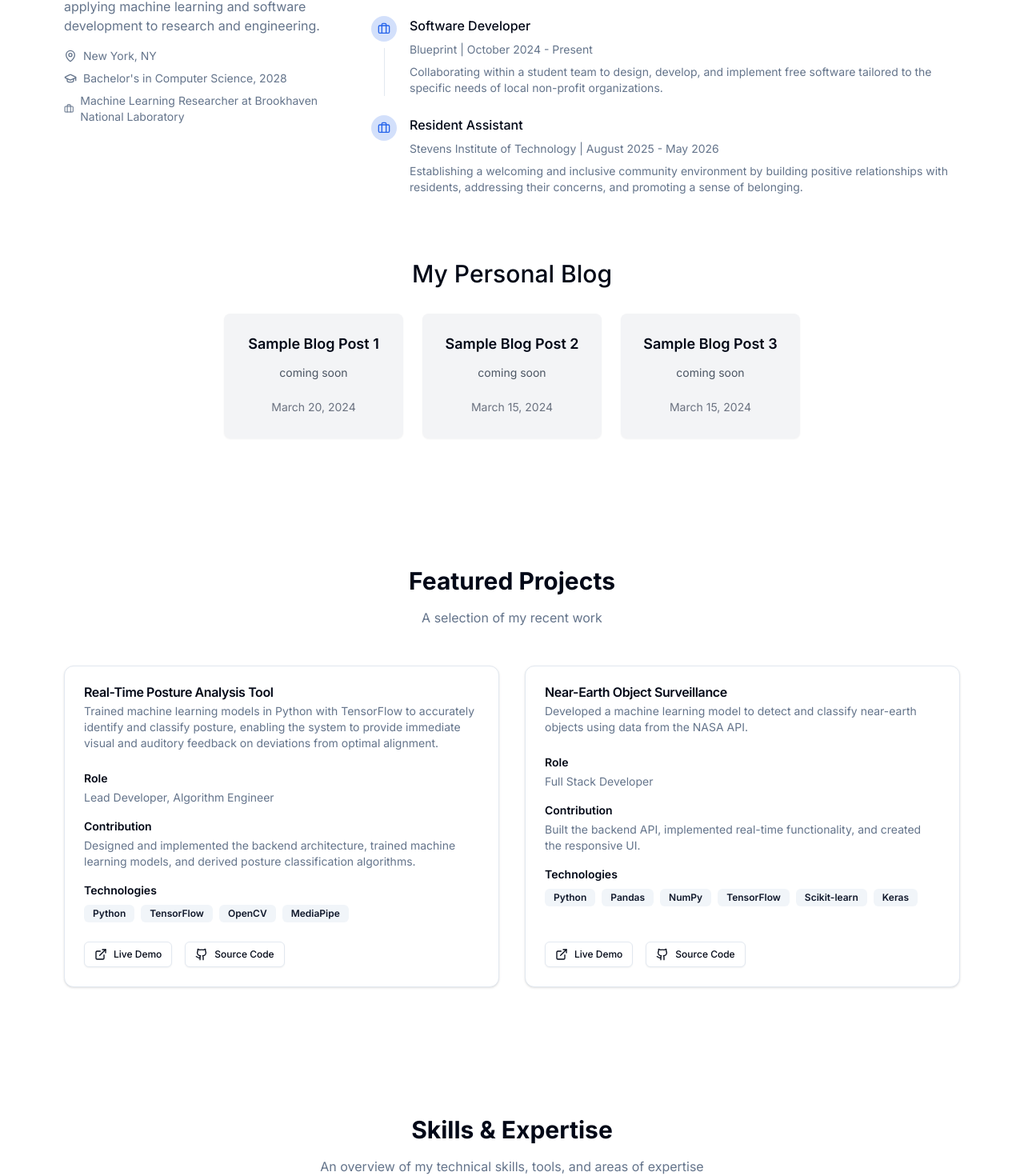
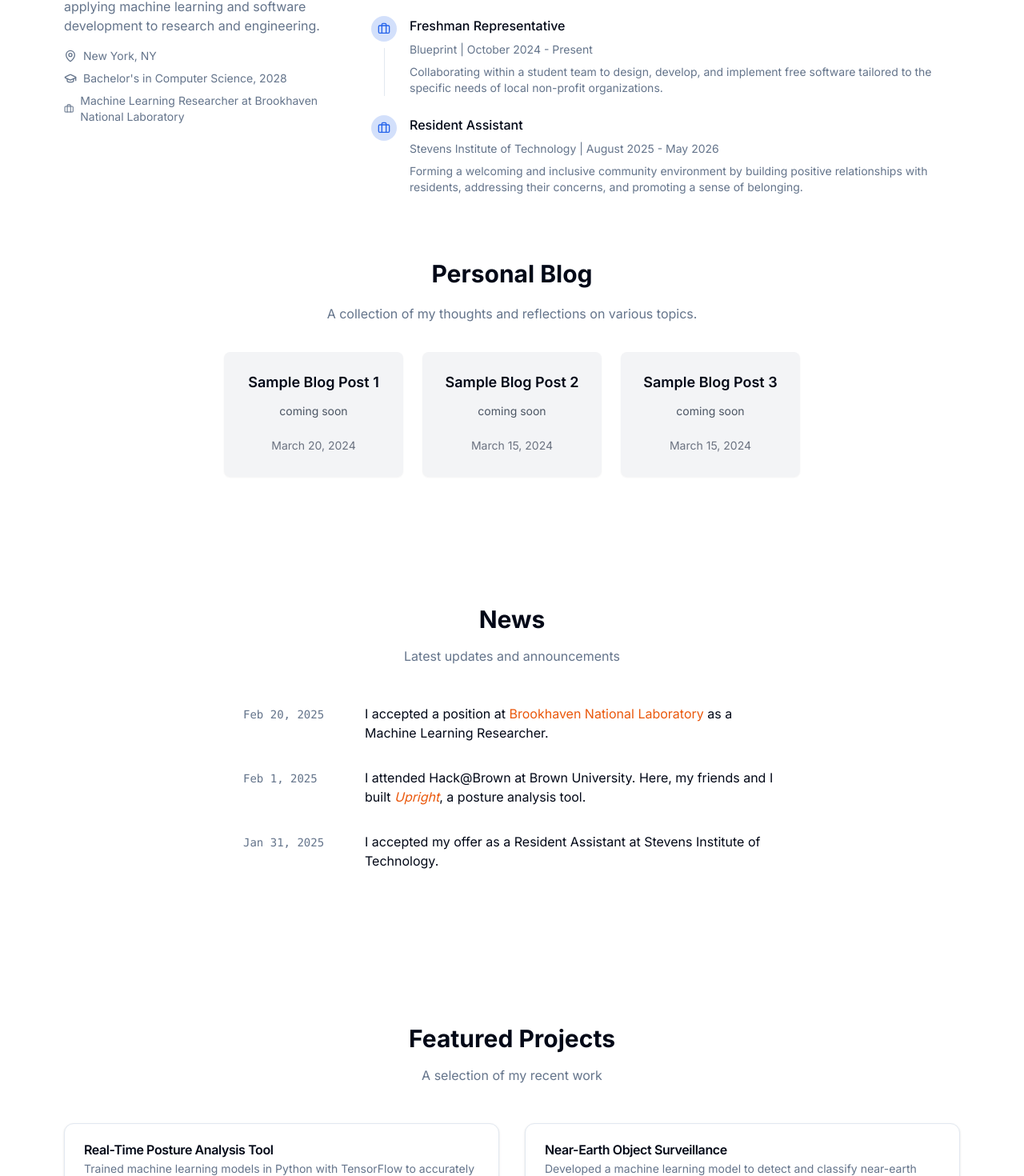
Before and after one commit to emicscs/portfolio, a Next.js app: page / in a window 1280 px wide. Shown: the part 1277-2747 px from the top of the page at 80% size. Built offline with nearby package versions, Linux system fonts and the light colour scheme.

Commit message:
changed some text, added news, removed skills

```diff
--- a/app/layout.tsx
+++ b/app/layout.tsx
@@ -11,7 +11,7 @@ export const metadata: Metadata = {
   title: "Emilio Cardillo-Schrader",
   description: "Emilio Cardillo-Schrader's personal website",
   icons: {
-    icon: '/emiLogo.webp',
+    icon: '/emiLogo.ico',
     apple: [
       { url: '/emiLogo.webp' },
       { url: '/emiLogo.webp', sizes: '180x180', type: 'image/webp' },
--- a/app/page.tsx
+++ b/app/page.tsx
@@ -1,11 +1,11 @@
 import { HeroSection } from "@/components/hero-section"
-import { SkillsSection } from "@/components/skills-section"
 import { ProjectsSection } from "@/components/projects-section"
 import { AboutSection } from "@/components/about-section"
 import { ContactSection } from "@/components/contact-section"
 import { ThemeProvider } from "@/components/theme-provider"
 import { ThemeToggle } from "@/components/theme-toggle"
 import BlogSection from "@/components/blog-section"
+import { NewsSection } from "@/components/news-section"
 import Image from "next/image"
 
 export default function Home() {
@@ -36,11 +36,11 @@ export default function Home() {
               <a href="#blog" className="transition-colors hover:text-primary">
                 Blog
               </a>
+              <a href="#news" className="transition-colors hover:text-primary">
+                News
+              </a>
               <a href="#projects" className="transition-colors hover:text-primary">
                 Projects
-              </a>
-              <a href="#skills" className="transition-colors hover:text-primary">
-                Skills
               </a>
               <a href="#contact" className="transition-colors hover:text-primary">
                 Contact
@@ -55,8 +55,8 @@ export default function Home() {
           <HeroSection />
           <AboutSection />
           <BlogSection />
+          <NewsSection />
           <ProjectsSection />
-          <SkillsSection />
           <ContactSection />
         </main>
         <footer className="border-t py-6 md:py-0">
--- a/components/about-section.tsx
+++ b/components/about-section.tsx
@@ -16,7 +16,7 @@ const experiences = [
       "Designing deep learning architectures optimized for processing spatiotemporal data, focusing on improving the accuracy and efficiency of scientific insights derived from data.",
   },
   {
-    title: "Software Developer",
+    title: "Freshman Representative",
     company: "Blueprint",
     period: "October 2024 - Present",
     description:
@@ -27,7 +27,7 @@ const experiences = [
     company: "Stevens Institute of Technology",
     period: "August 2025 - May 2026",
     description:
-      "Establishing a welcoming and inclusive community environment by building positive relationships with residents, addressing their concerns, and promoting a sense of belonging.",
+      "Forming a welcoming and inclusive community environment by building positive relationships with residents, addressing their concerns, and promoting a sense of belonging.",
   },
 ]
 
@@ -126,8 +126,7 @@ export function AboutSection() {
                   When I am not studying or working on problem sets (which has been rare lately 🥲), I am watching youtube videos and reading literature pertaining to neural networks, game theory, and reinforcement learning. Or, I am working on 🔥 projects with my friends!
                 </p>
                 <p>
-                  Away from the monitor in my dorm room, you can find me hiking through the mountains, playing basketball at the gym, or
-                  reading philosophy in the park. I love exploring and learning new things about technology and the world.
+                  Away from my laptop, you can find me playing basketball at the gym, hiking through the mountains, or reading philosophy in the park. I love exploring and learning new things about technology and the world.
                 </p>
               </CardContent>
             </Card>
--- a/components/blog-section.tsx
+++ b/components/blog-section.tsx
@@ -47,7 +47,10 @@ export default function BlogSection() {
       transition={{ delay: 0.175 }}
       id="blog"
     >
-      <SectionHeading>My Personal Blog</SectionHeading>
+      <h2 className="text-3xl font-bold mb-4">Personal Blog</h2>
+      <p className="text-muted-foreground max-w-2xl mx-auto">
+        A collection of my thoughts and reflections on various topics.
+      </p>
       <div className="grid grid-cols-1 md:grid-cols-2 lg:grid-cols-3 gap-6 mt-8">
         {blogPosts.map((post, index) => (
           <motion.div
--- /dev/null
+++ b/components/news-section.tsx
@@ -0,0 +1,67 @@
+"use client";
+
+import { motion } from "framer-motion";
+import SectionHeading from "@/components/section-heading";
+import { useSectionInView } from "@/lib/hooks";
+
+const newsItems = [
+  {
+    date: "Feb 20, 2025",
+    content: <>I accepted a position at <a href="https://www.bnl.gov/world/" className="text-orange-600 hover:text-orange-300 transition-colors">Brookhaven National Laboratory</a> as a Machine Learning Researcher.</>,
+  },
+  {
+    date: "Feb 1, 2025",
+    content: <>I attended Hack@Brown at Brown University. Here, my friends and I built <a href="#projects" className="italic text-orange-600 hover:text-orange-300 transition-colors">Upright</a>, a posture analysis tool.</>,
+  },
+  {
+    date: "Jan 31, 2025",
+    content: "I accepted my offer as a Resident Assistant at Stevens Institute of Technology.",
+  },
+
+
+];
+
+export function NewsSection() {
+  const { ref } = useSectionInView("News");
+
+  return (
+    <section id="news" className="py-20">
+      <div className="container">
+        <motion.div
+          initial={{ opacity: 0, y: 20 }}
+          whileInView={{ opacity: 1, y: 0 }}
+          viewport={{ once: true }}
+          transition={{ duration: 0.5 }}
+          className="text-center mb-12"
+        >
+          <h2 className="text-3xl font-bold mb-4">News</h2>
+          <p className="text-muted-foreground max-w-2xl mx-auto">
+            Latest updates and announcements
+          </p>
+        </motion.div>
+
+        <div className="max-w-2xl mx-auto">
+          {newsItems.map((item, index) => (
+            <motion.div
+              key={index}
+              initial={{ opacity: 0, y: 20 }}
+              whileInView={{ opacity: 1, y: 0 }}
+              viewport={{ once: true }}
+              transition={{ duration: 0.5, delay: index * 0.1 }}
+              className="flex gap-6 mb-8"
+            >
+              <div className="w-32 flex-shrink-0">
+                <span className="text-sm font-mono text-muted-foreground">
+                  {item.date}
+                </span>
+              </div>
+              <div className="flex-1">
+                <p className="text-base">{item.content}</p>
+              </div>
+            </motion.div>
+          ))}
+        </div>
+      </div>
+    </section>
+  );
+}
--- a/components/projects-section.tsx
+++ b/components/projects-section.tsx
@@ -16,19 +16,19 @@ const projects = [
     technologies: ["Python", "TensorFlow", "OpenCV", "MediaPipe"],
     liveUrl: "#",
     githubUrl: "https://github.com/joshheng12/Upright",
-    role: "Lead Developer, Algorithm Engineer",
+    role: "Lead Developer",
     contribution:
-      "Designed and implemented the backend architecture, trained machine learning models, and derived posture classification algorithms.",
+      "Designed and implemented backend architecture, trained proprietary convolutional neural networks, and derived posture classification algorithms.",
   },
   {
     title: "Near-Earth Object Surveillance",
     description:
       "Developed a machine learning model to detect and classify near-earth objects using data from the NASA API.",
-    technologies: ["Python", "Pandas", "NumPy", "TensorFlow", "Scikit-learn", "Keras"],
+    technologies: ["Python", "Pandas", "NumPy", "TensorFlow", "Matplotlib", "Colab"],
     liveUrl: "#",
     githubUrl: "#",
-    role: "Full Stack Developer",
-    contribution: "Built the backend API, implemented real-time functionality, and created the responsive UI.",
+    role: "Algorithm Engineer",
+    contribution: "Designed object detection and classification algorithms, cleaned and preprocessed data, and visualized results.",
   }
 ]
 
--- a/components/skills-section.tsx
+++ /dev/null
@@ -1,83 +0,0 @@
-"use client"
-
-import { motion } from "framer-motion"
-import { Code, Database, Layout, Server, Smartphone, Terminal, GitBranch, Figma, Users, Brain } from "lucide-react"
-
-import { Card, CardContent, CardHeader, CardTitle } from "@/components/ui/card"
-
-const skills = [
-  {
-    category: "Frontend",
-    icon: <Layout className="h-8 w-8 mb-2 text-primary" />,
-    items: ["Next.js", "TypeScript", "Tailwind CSS", "HTML/CSS"],
-  },
-  {
-    category: "Backend",
-    icon: <Server className="h-8 w-8 mb-2 text-primary" />,
-    items: ["Node.js", "Express", "REST APIs"],
-  },
-  {
-    category: "Design",
-    icon: <Figma className="h-8 w-8 mb-2 text-primary" />,
-    items: ["Figma", "UI/UX", "Responsive Design", "Wireframing", "Prototyping"],
-  },
-  {
-    category: "Programming",
-    icon: <Code className="h-8 w-8 mb-2 text-primary" />,
-    items: ["JavaScript", "TypeScript", "Python", "Haskell"],
-  },
-  {
-    category: "Learning",
-    icon: <Brain className="h-8 w-8 mb-2 text-primary" />,
-    items: ["Adaptability", "Research", "Curiosity"],
-  },
-]
-
-export function SkillsSection() {
-  return (
-    <section id="skills" className="py-20">
-      <div className="container">
-        <motion.div
-          initial={{ opacity: 0, y: 20 }}
-          whileInView={{ opacity: 1, y: 0 }}
-          viewport={{ once: true }}
-          transition={{ duration: 0.5 }}
-          className="text-center mb-12"
-        >
-          <h2 className="text-3xl font-bold mb-4">Skills & Expertise</h2>
-          <p className="text-muted-foreground max-w-2xl mx-auto">
-            An overview of my technical skills, tools, and areas of expertise
-          </p>
-        </motion.div>
-
-        <div className="grid grid-cols-1 md:grid-cols-2 lg:grid-cols-3 xl:grid-cols-5 gap-6">
-          {skills.map((skill, index) => (
-            <motion.div
-              key={skill.category}
-              initial={{ opacity: 0, y: 20 }}
-              whileInView={{ opacity: 1, y: 0 }}
-              viewport={{ once: true }}
-              transition={{ duration: 0.5, delay: index * 0.1 }}
-            >
-              <Card className="h-full">
-                <CardHeader className="text-center pb-2">
-                  <div className="flex justify-center">{skill.icon}</div>
-                  <CardTitle className="text-xl">{skill.category}</CardTitle>
-                </CardHeader>
-                <CardContent>
-                  <ul className="space-y-1">
-                    {skill.items.map((item) => (
-                      <li key={item} className="text-sm text-muted-foreground">
-                        • {item}
-                      </li>
-                    ))}
-                  </ul>
-                </CardContent>
-              </Card>
-            </motion.div>
-          ))}
-        </div>
-      </div>
-    </section>
-  )
-}
--- a/context/active-section-context.tsx
+++ b/context/active-section-context.tsx
@@ -2,7 +2,7 @@
 
 import React, { createContext, useContext, useState } from "react";
 
-export type SectionName = "Home" | "About" | "Blog" | "Skills" | "Contact";
+export type SectionName = "Home" | "About" | "Blog" | "Contact" | "News";
 
 export const links = [
   {
@@ -18,8 +18,8 @@ export const links = [
     hash: "#blog",
   },
   {
-    name: "Skills",
-    hash: "#skills",
+    name: "News",
+    hash: "#news",
   },
   {
     name: "Contact",
```
Also changed, not shown: components/contact-section.tsx (+32 -1 lines).
